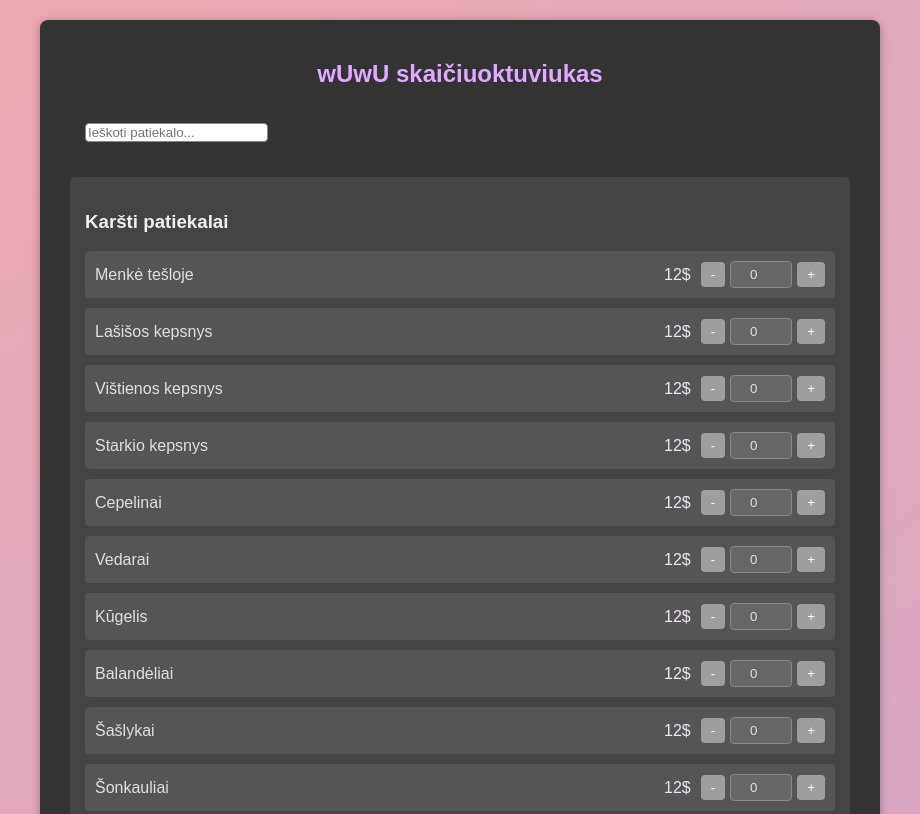
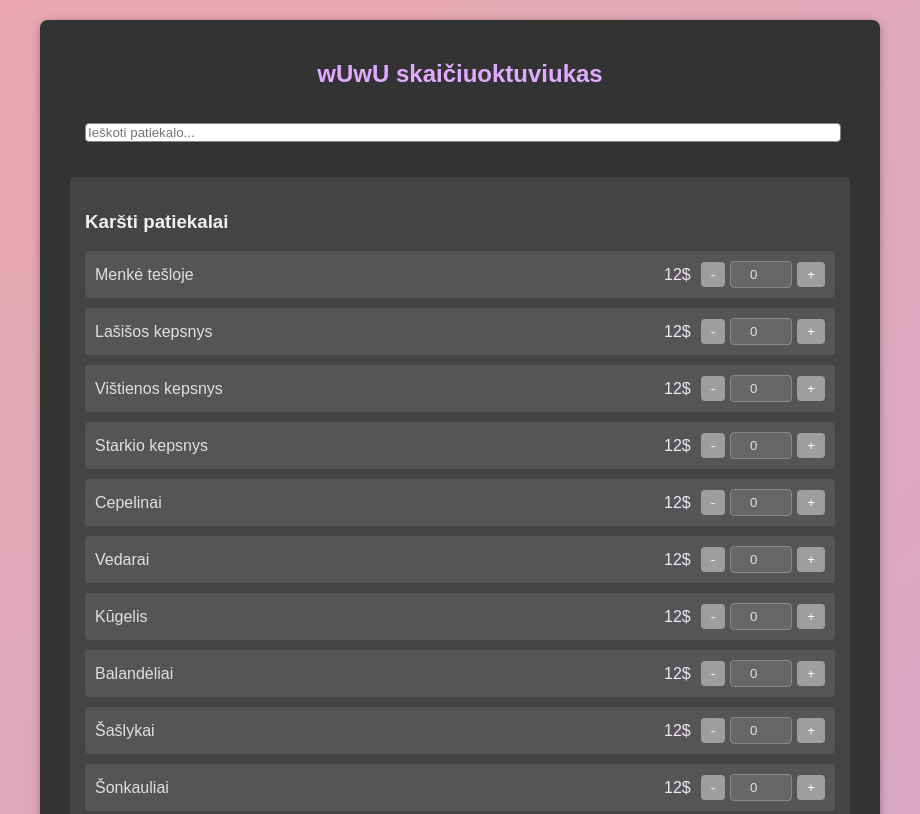
Before and after one commit to ciavalentinas/uwu, a plain HTML site: page index.html in a window 1280 px wide. Shown: the top 814 px of the page, without its empty margins (180-1100 px from the left). Drawn offline with Linux system fonts and the light colour scheme.

Commit message:
Update index.html

```diff
--- a/index.html
+++ b/index.html
@@ -125,7 +125,7 @@
     <div class="container">
         <h2>wUwU skaičiuoktuviukas</h2>
         <div class="searchbar">
-            <input type="text" id="search-input" placeholder="Ieškoti patiekalo..." oninput="filterItems()" style="border-radius: 4px; border: 1px solid #888;">
+            <input type="text" id="search-input" placeholder="Ieškoti patiekalo..." oninput="filterItems()" style="width: 100%;border-radius: 4px; border: 1px solid #888;">
         </div>
         <div class="categories">
             <div class="category">
```
